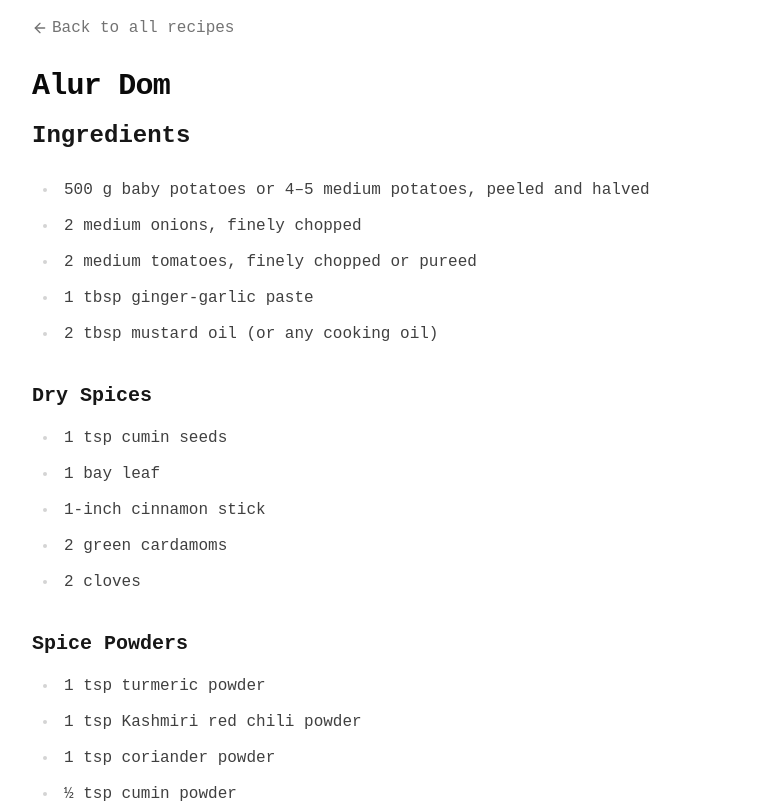
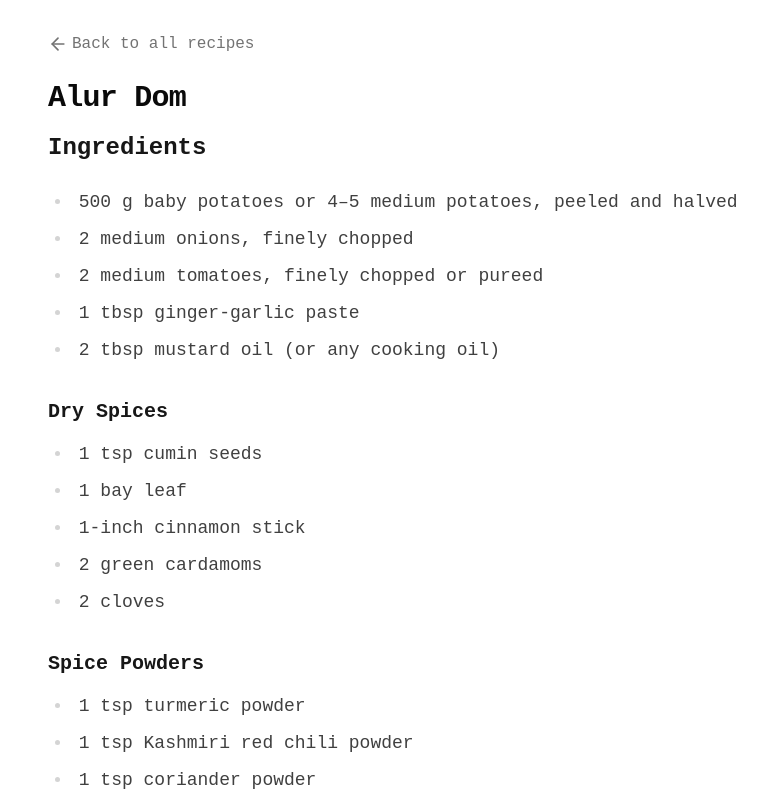
Before and after one commit to Sayantand938/rush-hour-recipes, a React (Vite) app: page /recipe/alur-dom in a window 1280 px wide. Shown: the top 803 px of the page, without its empty margins (240-1007 px from the left). Built offline with nearby package versions, Linux system fonts and the light colour scheme.

Commit message:
style: increase horizontal padding on recipe detail page

```diff
--- a/src/components/RecipeDetail.tsx
+++ b/src/components/RecipeDetail.tsx
@@ -4,7 +4,6 @@ import ReactMarkdown from 'react-markdown';
 import remarkGfm from 'remark-gfm';
 import { ArrowLeft, LoaderCircle } from 'lucide-react';
 
-// Type for recipe metadata (same as in RecipeList)
 type RecipeMeta = {
     slug: string;
     title: string;
@@ -31,11 +30,9 @@ export function RecipeDetail() {
             return;
         }
 
-        // Helper to set title and fetch markdown
         const fetchRecipe = async (recipeTitle: string) => {
             try {
                 const url = `/recipes/${slug}.md`;
-                console.log(`[RecipeDetail] Fetching: ${url}`);
                 const res = await fetch(url);
                 if (!res.ok) throw new Error(`HTTP ${res.status}`);
                 const text = await res.text();
@@ -54,13 +51,11 @@ export function RecipeDetail() {
 
         // If we have recipe from state, use it immediately
         if (state?.recipe && state.recipe.slug === slug) {
-            console.log('[RecipeDetail] Using metadata from state:', state.recipe.title);
             fetchRecipe(state.recipe.title);
             return;
         }
 
         // Otherwise fetch manifest to get metadata
-        console.log('[RecipeDetail] No state, fetching manifest for metadata...');
         fetch('/data/manifest.json')
             .then((res) => {
                 if (!res.ok) throw new Error('Manifest not found');
@@ -68,15 +63,11 @@ export function RecipeDetail() {
             })
             .then((manifest: RecipeMeta[]) => {
                 const recipe = manifest.find((r) => r.slug === slug);
-                if (!recipe) {
-                    throw new Error('Recipe not found in manifest');
-                }
-                console.log('[RecipeDetail] Found metadata from manifest:', recipe.title);
+                if (!recipe) throw new Error('Recipe not found in manifest');
                 fetchRecipe(recipe.title);
             })
-            .catch((err) => {
-                console.error('[RecipeDetail] Error fetching manifest:', err);
-                // Fallback: use slug as title and try to load anyway
+            .catch(() => {
+                // Fallback: use slug as title
                 fetchRecipe(slug.replace(/-/g, ' '));
             });
     }, [slug, state]);
@@ -84,21 +75,35 @@ export function RecipeDetail() {
     if (loading) {
         return (
             <div className="flex min-h-[50vh] flex-col items-center justify-center gap-3">
-                <LoaderCircle className="size-8 animate-spin text-muted-foreground" strokeWidth={1.5} />
+                <LoaderCircle className="size-10 sm:size-8 animate-spin text-muted-foreground" strokeWidth={1.5} />
                 <p className="text-sm text-muted-foreground">Loading recipe...</p>
             </div>
         );
     }
 
     return (
-        <div className="container mx-auto max-w-3xl p-4">
-            <Link to="/" className="inline-flex items-center text-muted-foreground hover:underline">
-                <ArrowLeft className="mr-1 size-4" /> Back to all recipes
+        <div className="container mx-auto max-w-3xl px-6 sm:px-8 py-3 sm:py-6">
+            <Link
+                to="/"
+                className="inline-flex items-center text-sm sm:text-base text-muted-foreground hover:underline py-2 px-1 -ml-1 touch-manipulation"
+            >
+                <ArrowLeft className="mr-1 size-4 sm:size-5" /> Back to all recipes
             </Link>
 
-            <h1 className="mt-6 text-3xl font-bold tracking-tight">{title}</h1>
+            <h1 className="mt-4 text-2xl sm:text-3xl font-bold tracking-tight">
+                {title}
+            </h1>
 
-            <article className="prose prose-neutral dark:prose-invert mt-4 max-w-none">
+            <article
+                className="prose prose-neutral dark:prose-invert mt-4 max-w-none
+                prose-headings:font-semibold
+                prose-h1:text-2xl sm:prose-h1:text-3xl
+                prose-h2:text-xl sm:prose-h2:text-2xl
+                prose-p:text-base sm:prose-p:text-lg
+                prose-li:text-base sm:prose-li:text-lg
+                prose-ul:pl-4 sm:prose-ul:pl-6
+            "
+            >
                 <ReactMarkdown remarkPlugins={[remarkGfm]}>{content}</ReactMarkdown>
             </article>
         </div>
```
